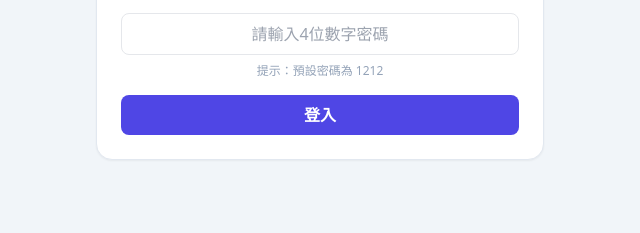
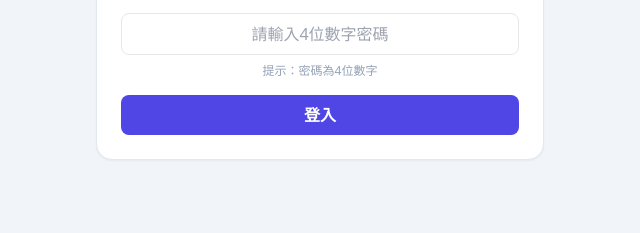
Before and after one commit to ykleung2025/librasys, a plain HTML site: page index.html in a window 1280 px wide. Both pictures are taken after a click on the button "管理後台". Shown: the part 184-417 px from the top of the page, 320-960 px from the left. Drawn offline with nearby package versions, Linux system fonts and the light colour scheme.

Commit message:
Update index.html

```diff
--- a/index.html
+++ b/index.html
@@ -117,7 +117,7 @@
                 <i class="fa-solid fa-lock text-3xl text-indigo-500 mb-3"></i>
                 <h2 class="text-lg font-bold mb-4">管理員身份驗證</h2>
                 <input type="password" id="adminPassword" placeholder="請輸入4位數字密碼" class="w-full px-4 py-2 border rounded-lg mb-2 text-center focus:ring-2 focus:ring-indigo-500 outline-none">
-                <p class="text-xs text-slate-400 mb-4">提示：預設密碼為 1212</p>
+                <p class="text-xs text-slate-400 mb-4">提示：密碼為4位數字</p>
                 <button onclick="checkPassword()" class="w-full bg-indigo-600 text-white py-2 rounded-lg hover:bg-indigo-700 font-semibold">登入</button>
             </div>
 
```
